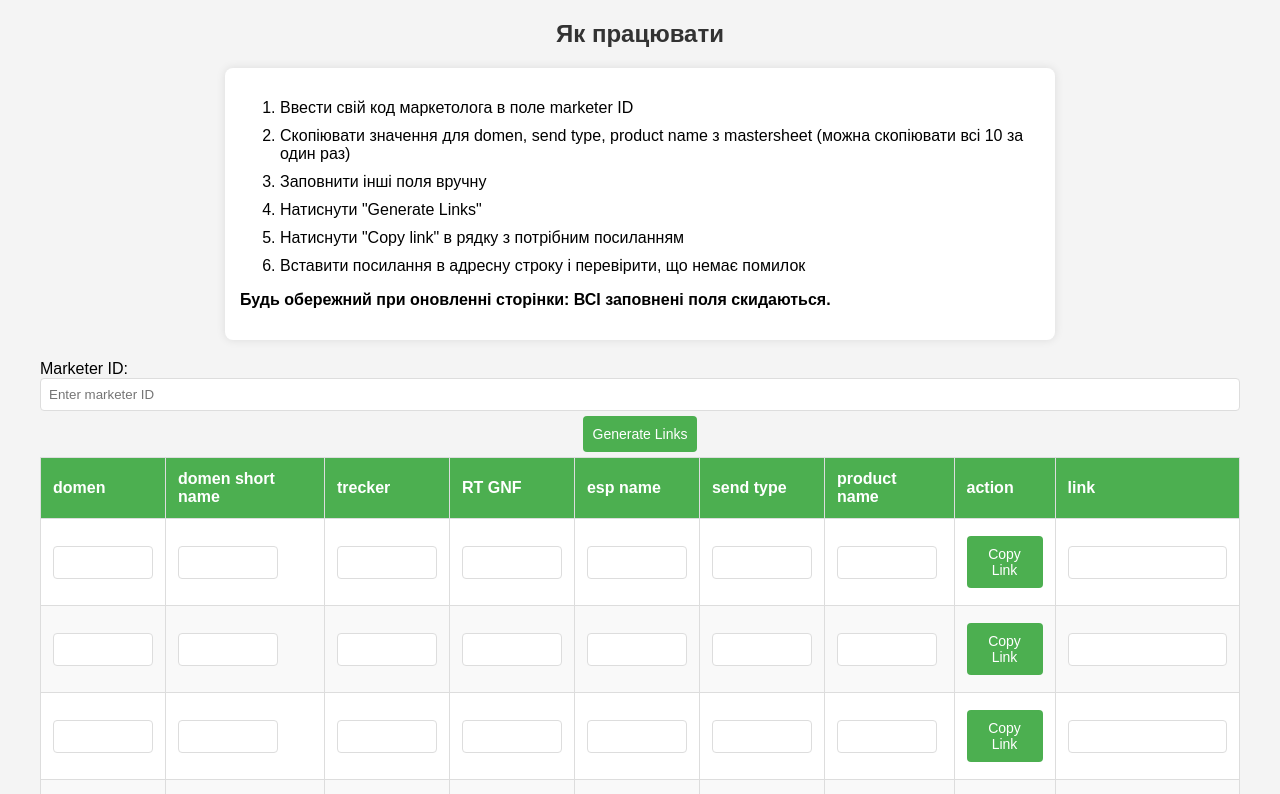
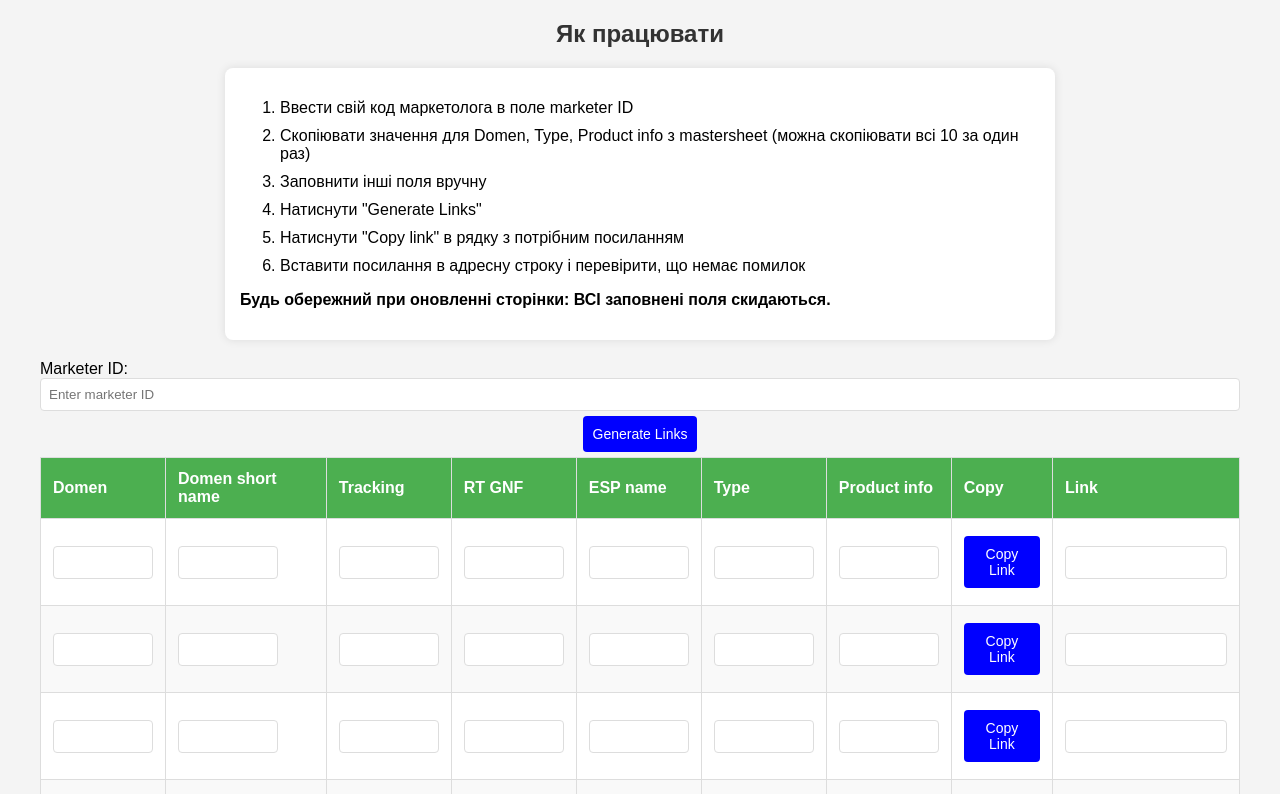
Before and after one commit to perites/LinkBuilding, a plain HTML site: page index.html in a window 1280 px wide. Shown: the top 794 px of the page. Drawn offline with Linux system fonts and the light colour scheme.

Commit message:
text improve

```diff
--- a/index.html
+++ b/index.html
@@ -76,7 +76,7 @@
         }
 
         button {
-            background-color: #4CAF50;
+            background-color: blue;
             color: white;
             border: none;
             padding: 10px;
@@ -109,7 +109,7 @@
 <div class="instructions">
     <ol>
         <li>Ввести свій код маркетолога в поле marketer ID</li>
-        <li>Скопіювати значення для domen, send type, product name з mastersheet (можна скопіювати всі 10 за один
+        <li>Скопіювати значення для Domen, Type, Product info з mastersheet (можна скопіювати всі 10 за один
             раз)
         </li>
         <li>Заповнити інші поля вручну</li>
--- a/script.js
+++ b/script.js
@@ -134,8 +134,8 @@ function createTable() {
   // Create table header
   const headerRow = document.createElement('tr');
   const headers = [
-    'domen', 'domen short name', 'trecker', 'RT GNF', 'esp name',
-    'send type', 'product name', 'action', 'link'
+    'Domen', 'Domen short name', 'Tracking', 'RT GNF', 'ESP name',
+    'Type', 'Product info', 'Copy', 'Link'
   ];
   headers.forEach(header => {
     const th = document.createElement('th');
```
